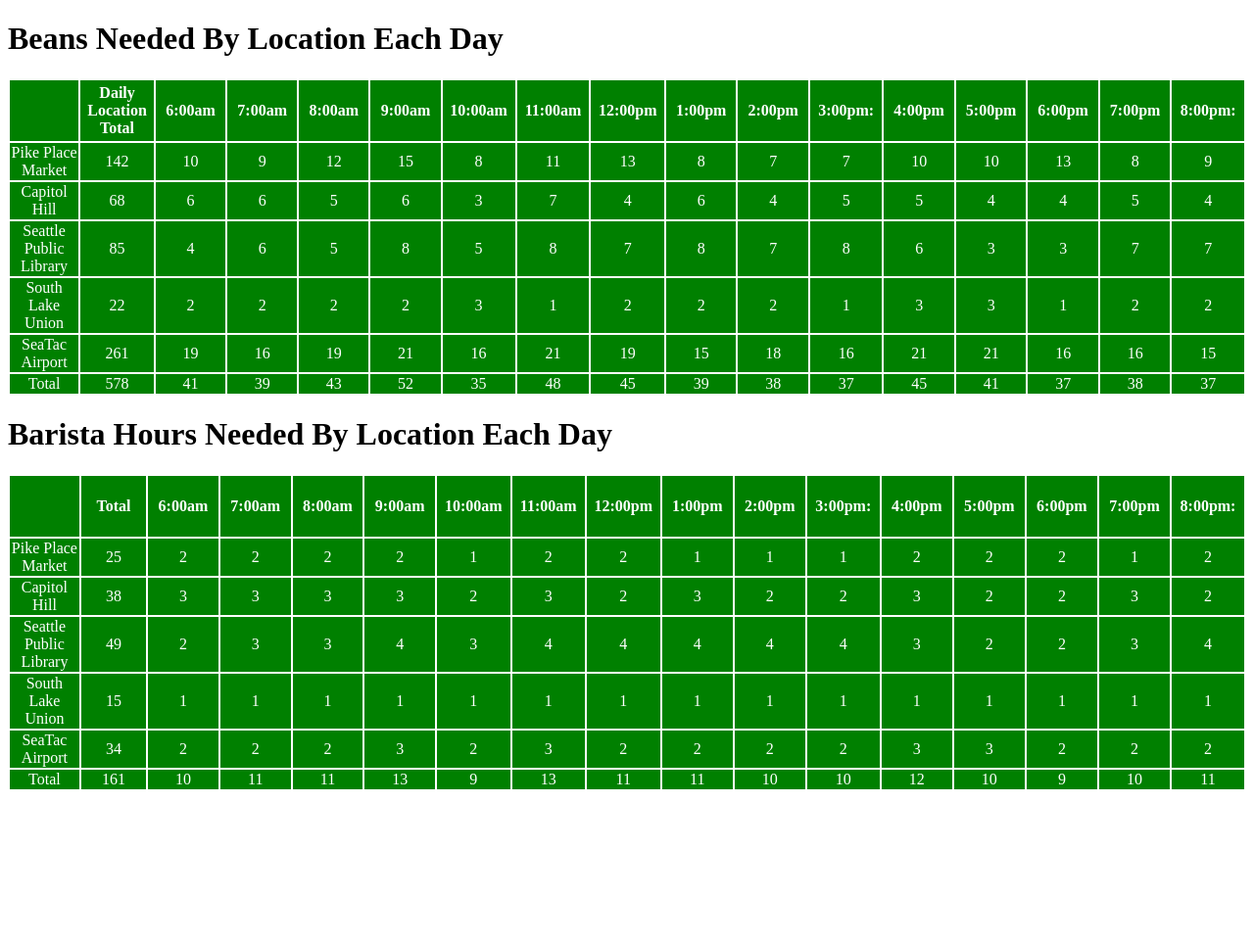
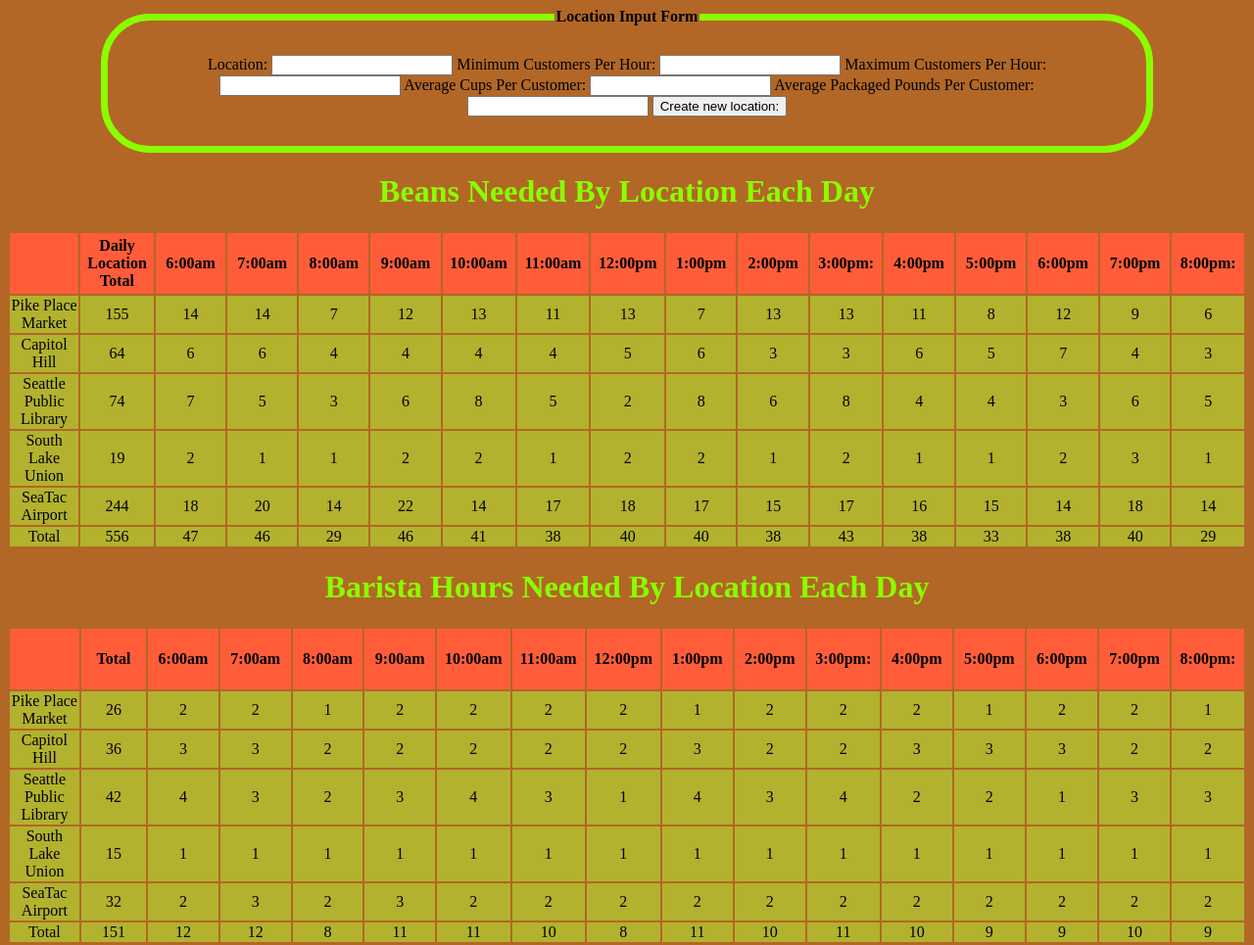
Before and after one commit to dylanjsa90/campfire_coffee, a plain HTML site: page data.html in a window 1280 px wide. Shown: the whole page at 98% size. Before the commit the page ends 816 px from the top, so only its background shows below. Drawn offline with Linux system fonts and the light colour scheme.

Commit message:
added event listener, form to data.html, camping stype updated

```diff
--- a/app.js
+++ b/app.js
@@ -2,6 +2,7 @@
 var hours = ['6:00am', '7:00am', '8:00am', '9:00am', '10:00am', '11:00am', '12:00pm', '1:00pm', '2:00pm', '3:00pm:', '4:00pm', '5:00pm', '6:00pm', '7:00pm', '8:00pm:'];
 var totals = [0, 0, 0, 0, 0, 0, 0 , 0, 0, 0, 0, 0, 0, 0, 0];
 var total = 0;
+var inputForm = document.getElementById('input-form');
 
 function CampCoffee (locationName, minCustomersHour, maxCustomersHour, avgCupsPerCustomer, avgPoundsPerCustomer) {
   this.locationName = locationName;
@@ -106,24 +107,22 @@
 var southLakeUnion = new CampCoffee('South Lake Union', 5, 18, 1.3, 0.04);
 var seaTacAirport = new CampCoffee('SeaTac Airport', 28, 44, 1.1, 0.41);
 
-// function renderAllBeans() {
-//   var table = document.getElementById('beans-table');
-//   tableHeadings('Daily Location ', 'beans-table');
-//   console.log(coffeeLocations);
-//   for (var i = 0; i < coffeeLocations.lenth; i++) {
-//     coffeeLocations[i].renderBeanRow();
-//   }
-//   totalRow('beans-table');
-// }
-//
-// function renderAllBarista() {
-//   var table = document.getElementById('baristas-table');
-//   tableHeadings('', 'baristas-table');
-//   for (var i = 0; i < coffeeLocations.lenth; i++) {
-//     table.appendChild(coffeeLocations[i].renderBaristaRow());
-//   }
-//   totalRow('baristas-table');
-// }
+function renderAllBeans() {
+  tableHeadings('Daily Location ', 'beans-table');
+  for (var i = 0; i < coffeeLocations.length; i++) {
+    coffeeLocations[i].renderBeanRow();
+  }
+  totalRow('beans-table');
+}
+
+function renderAllBarista() {
+  var table = document.getElementById('baristas-table');
+  tableHeadings('', 'baristas-table');
+  for (var i = 0; i < coffeeLocations.length; i++) {
+    coffeeLocations[i].renderBaristaRow();
+  }
+  totalRow('baristas-table');
+}
 
 function tableHeadings (title, id) {
   var table = document.getElementById(id);
@@ -157,37 +156,49 @@
     trElement.appendChild(tdElement);
   }
   table.appendChild(trElement);
-};
+}
 
 function clearTotals() {
   total = 0;
   totals = [0, 0, 0, 0, 0, 0, 0 , 0, 0, 0, 0, 0, 0, 0, 0];
 }
 
-
+function calculateData() {
   for (var i = 0; i < coffeeLocations.length; i++) {
     coffeeLocations[i].calcCustomersPerHour(coffeeLocations[i].minCustomersHour, coffeeLocations[i].maxCustomersHour);
     coffeeLocations[i].calcTotalCupsPerHour();
     coffeeLocations[i].calcTotalPoundsPerHour();
     coffeeLocations[i].calcHourlyBeans();
     coffeeLocations[i].calcBaristaHours();
-  //var table = document.getElementById('beans-table');
     console.log(coffeeLocations[i]);
   }
+}
 
-tableHeadings('Daily Location ', 'beans-table');
-for (var i = 0; i < coffeeLocations.length; i++) {
-  coffeeLocations[i].renderBeanRow();
+function handleLocationSubmit(event) {
+  event.preventDefault();
+  if (!event.target.locationInput.value || !event.target.minCustomersHour.value || !event.target.maxCustomersHour.value || !event.target.cupsPerCustomer.value || !event.target.packagedLbsPerCustomer.value) {
+    return alert('Fields can not be empty');
   }
-totalRow('beans-table');
+  var newLocation = new CampCoffee(event.target.locationInput.value, event.target.minCustomersHour.value, event.target.maxCustomersHour.value, event.target.cupsPerCustomer.value, event.target.packagedLbsPerCustomer.value);
+  event.target.locationInput.value = null;
+  event.target.minCustomersHour.value = null;
+  event.target.maxCustomersHour.value = null;
+  event.target.cupsPerCustomer.value = null;
+  event.target.packagedLbsPerCustomer.value = null;
 
+  var table = document.getElementById('beans-table');
+  table.innerHTML = '';
+  table = document.getElementById('baristas-table');
+  table.innerHTML = '';
+  renderAll();
+}
+
+function renderAll() {
+  calculateData();
+  renderAllBeans();
   clearTotals();
+  renderAllBarista();
+}
+inputForm.addEventListener('submit', handleLocationSubmit);
 
-tableHeadings('', 'baristas-table');
-for (var i = 0; i < coffeeLocations.length; i++) {
-  coffeeLocations[i].renderBaristaRow();
-}
-totalRow('baristas-table');
-
-// renderAllBeans();
-//renderAllBarista();
+renderAll();
--- a/data.html
+++ b/data.html
@@ -7,13 +7,33 @@
   </head>
 
   <body>
+    <form id="input-form">
+      <fieldset>
+        <legend>Location Input Form</legend>
+        <label for="locationInput">Location: </label>
+        <input name="locationInput" type="text" />
 
+        <label for="minCustomersHour">Minimum Customers Per Hour:</label>
+        <input name="minCustomersHour" type="text" />
+
+        <label for="maxCustomersHour">Maximum Customers Per Hour:</label>
+        <input name="maxCustomersHour" type="text" />
+
+        <label for="cupsPerCustomer">Average Cups Per Customer:</label>
+        <input name="cupsPerCustomer" type="text" />
+
+        <label for="packagedLbsPerCustomer">Average Packaged Pounds Per Customer:</label>
+        <input name="packagedLbsPerCustomer" type="text" />
+        <button id="newLocation" type="submit">Create new location:</button>
+      </fieldset>
+    </form>
     <h1>Beans Needed By Location Each Day</h1>
     <table id='beans-table'> </table>
 
     <h1>Barista Hours Needed By Location Each Day</h1>
     <table id='baristas-table'> </table>
 
+
     <script src="app.js"></script>
   </body>
 </html>
--- a/style.css
+++ b/style.css
@@ -1,3 +1,6 @@
+ body {
+  background-color: #B26726;
+}
 
 li {
   margin: 0px auto;
@@ -5,9 +8,9 @@
   font-family: 'Amethysta', serif;
 }
 
-h2 {
+h1 {
   text-align: center;
-  color: brown;
+  color: #8AFF00;
   font-weight: bold;
   font-family: 'Amethysta', serif;
 }
@@ -18,13 +21,13 @@
 }
 
 th {
-  background-color: green;
-  color: white;
+  background-color: #FF5D3A;
+  color: black;
 }
 
-tr > td {
-  background-color: green;
-  color: white;
+tr td {
+  background-color: #B2B22E;
+  color: black;
 }
 
 td {
@@ -37,3 +40,20 @@
   width: 80px;
   height: 60px;
 }
+
+fieldset {
+  max-width: 1000px;
+  border-radius: 50px;
+  border: 7px solid #8AFF00;
+  text-align: center;
+  padding: 30px;
+  margin: 0px auto;
+}
+
+legend {
+  font-weight: bolder;
+}
+
+table {
+  margin: 0px auto;
+}
```
Also changed, not shown: index.html (+1 -1 lines). Lines whose indentation alone changed are shown as unchanged.
